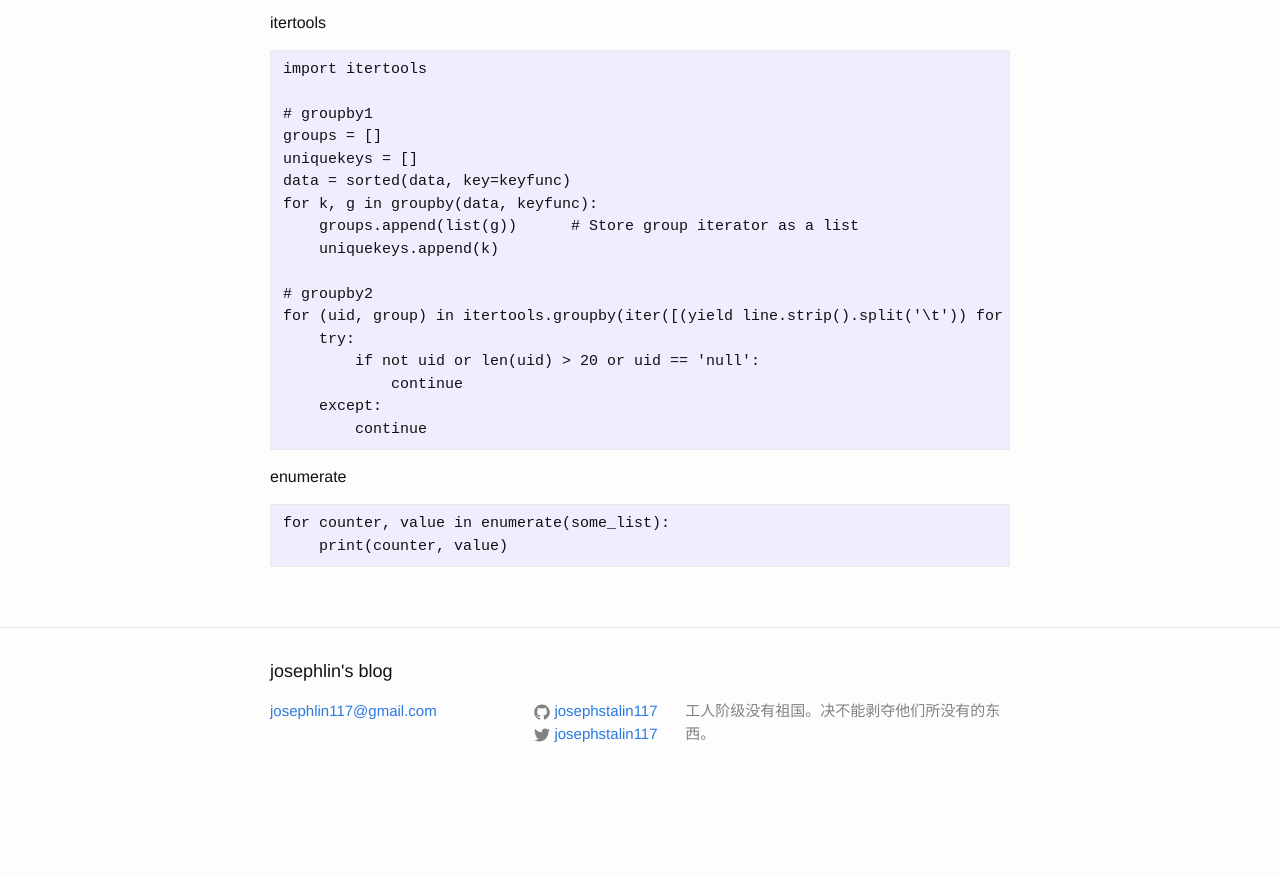
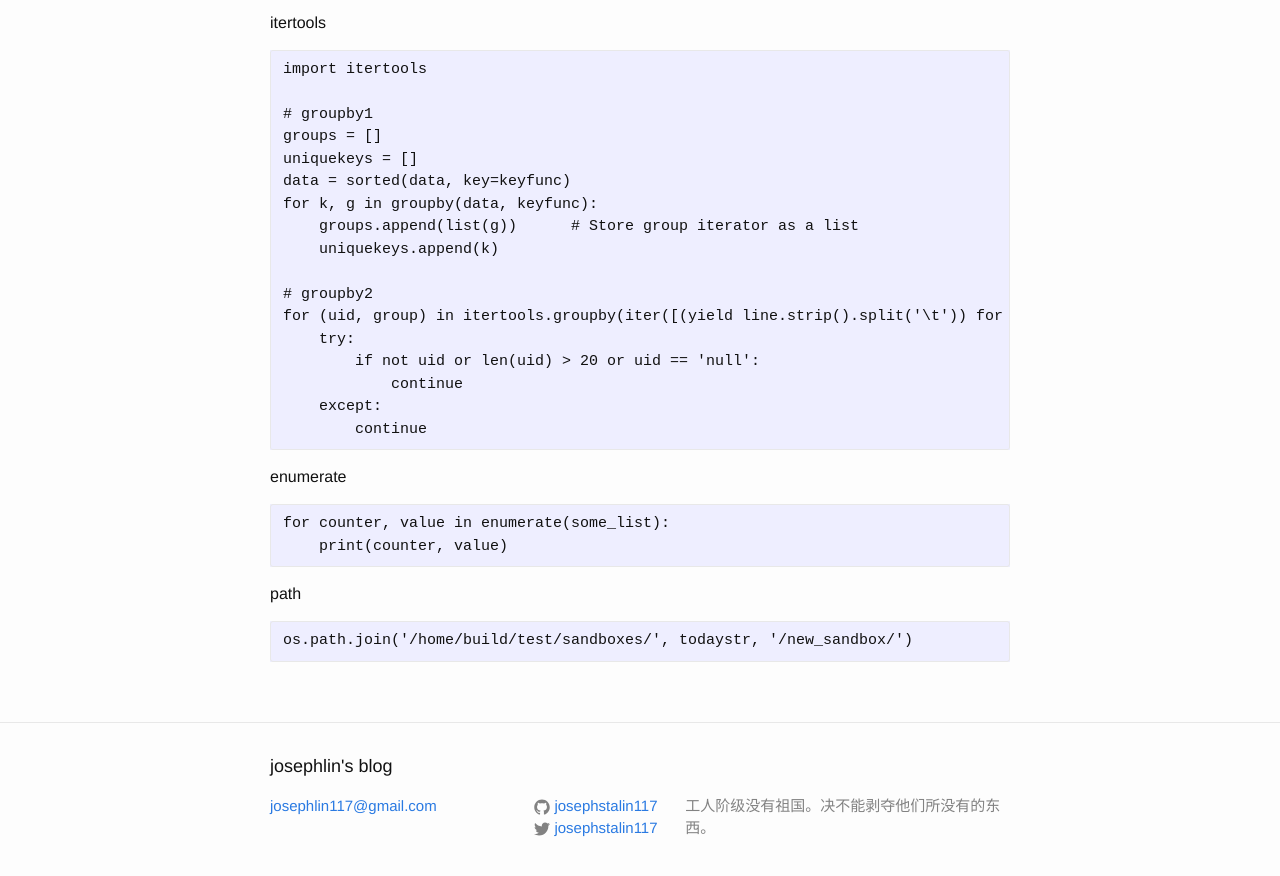
Before and after one commit to josephstalin117/josephstalin117.github.io, a Jekyll site: the page built from _posts/2017-08-10-python.markdown, in a window 1280 px wide and 900 px high, scrolled down 4640 px. Shown: the top 876 px of the window. Built offline with Jekyll 4.4.1, drawn with Linux system fonts in a browser that asks for light colours; before the commit the page ends 5445 px from its top, so only the background shows below that.

````diff
--- a/_posts/2017-08-10-python.markdown
+++ b/_posts/2017-08-10-python.markdown
@@ -68,7 +68,6 @@
 g.greet(loud=True)   # Call an instance method; prints "HELLO, FRED!"
 ```
 
-
 python 执行bash命令
 ```
 os.system("some_command with args")
@@ -85,6 +84,7 @@
 even_squares = [x ** 2 for x in nums if x % 2 == 0]
 print(even_squares)  # Prints "[0, 4, 16]"
 ```
+
 zip() in conjunction with the * operator can be used to unzip a list:
 ```
 >>> x = [1, 2, 3]
@@ -241,3 +241,8 @@
 for counter, value in enumerate(some_list):
     print(counter, value)
 ```
+
+path
+```
+os.path.join('/home/build/test/sandboxes/', todaystr, '/new_sandbox/')
+```
````
